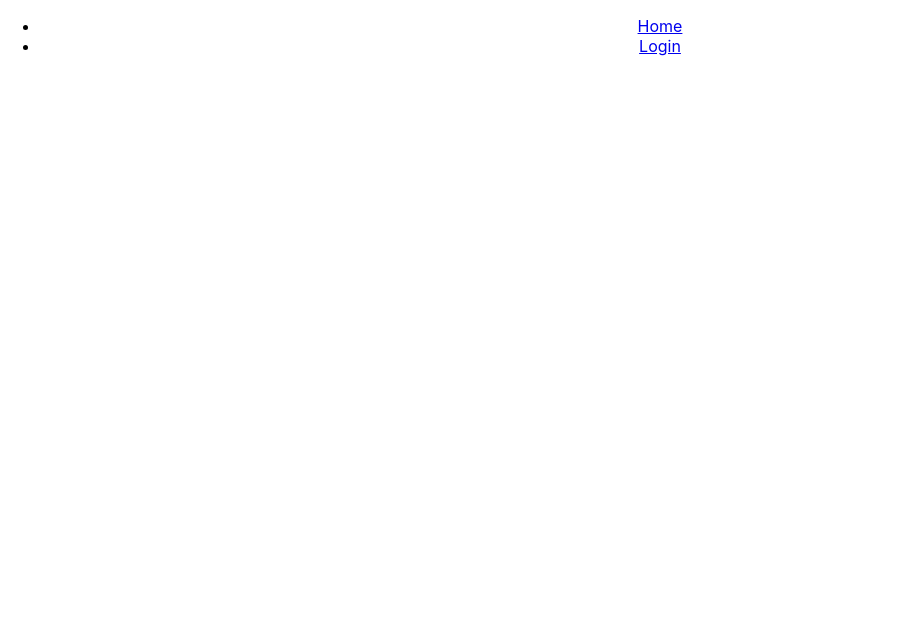
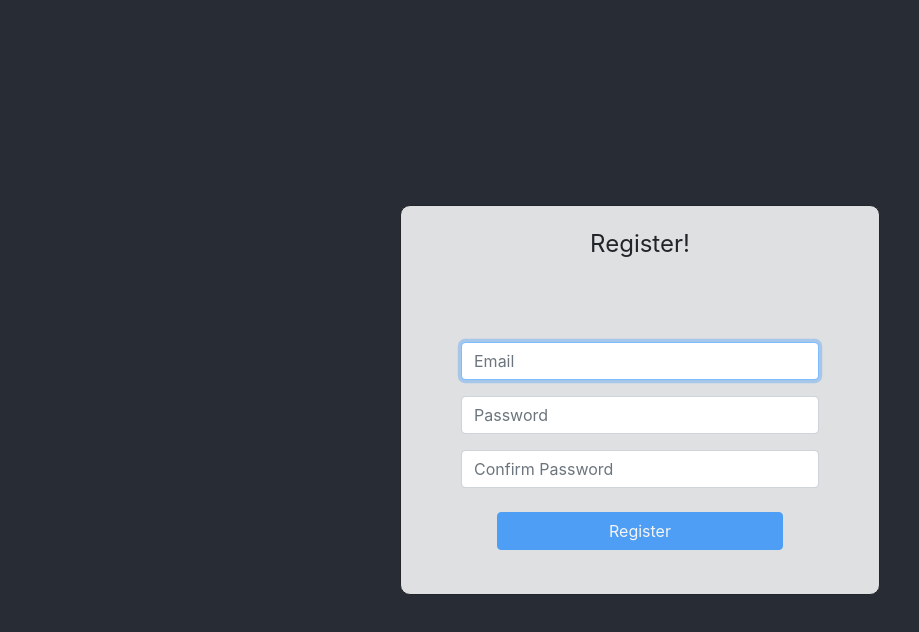
Before and after one commit to m-alexeev/cmpt383_project, a React (Create React App) app: page /register in a window 1280 px wide. Shown: the top 632 px of the page, without its empty margins (0-919 px from the left). Built offline with nearby package versions, Linux system fonts and the light colour scheme.

Commit message:
login/register pages

```diff
--- a/package.json
+++ b/package.json
@@ -9,13 +9,16 @@
     "@types/jest": "^24.9.1",
     "@types/node": "^12.12.58",
     "@types/react": "^16.9.49",
+    "@types/react-bootstrap": "^0.32.23",
     "@types/react-dom": "^16.9.8",
     "@types/react-router-dom": "^5.1.5",
+    "bootstrap": "^4.5.2",
     "react": "^16.13.1",
+    "react-bootstrap": "^1.3.0",
     "react-dom": "^16.13.1",
     "react-router-dom": "^5.2.0",
     "react-scripts": "3.4.3",
-    "typescript": "^3.7.5"
+    "typescript": "^3.9.7"
   },
   "scripts": {
     "start": "react-scripts start",
--- a/src/App.tsx
+++ b/src/App.tsx
@@ -1,7 +1,9 @@
 import React from 'react';
 import './App.css';
-import HomePage from './pages/home';
-import LoginPage from './pages/login'
+import HomePage from './components/home/home';
+import LoginPage from './components/login/login'
+import NotFound from './components/404page/404';
+import RegisterPage from './register/register';
 
 //Router
 import {
@@ -13,30 +15,18 @@ import {
   useParams
 } from 'react-router-dom';
 
-
 function App() {
   return (
-    <Router>
-      <div className="App">
-        <ul>
-          <li>
-            <Link to="/home">Home</Link>
-          </li>
-          <li>
-            <Link to="/login">Login</Link>
-          </li>
-        </ul>
-
-      </div>
-      <Switch>
-        <Route path="/home">
-          <HomePage />
-        </Route>
-        <Route path="/login">
-          <LoginPage/>
-        </Route >
-      </Switch>
-    </Router>
+    <div className="app-routes">
+      <Router>
+        <Switch>
+          <Route exact path="/login" component={LoginPage} />
+          <Route exact path="/register" component={RegisterPage} />
+          <Route exact path="/" component={HomePage} />
+          <Route component={NotFound}/>
+        </Switch>
+      </Router>
+    </div>
   );
 }
 
--- /dev/null
+++ b/src/components/404page/404.tsx
@@ -0,0 +1,13 @@
+import React from 'react';
+
+function NotFound () {
+    return(
+        <div className="notFound">
+            <h1>
+                Error 404, Page not Found!
+            </h1>
+        </div>
+    )
+}
+
+export default NotFound;
--- a/src/pages/home.tsx
+++ b/src/components/home/home.tsx
@@ -1,5 +1,5 @@
 import React from 'react';
-
+import './home.css';
 
 function HomePage() {
   return (
--- /dev/null
+++ b/src/components/login/login.css
@@ -0,0 +1,34 @@
+@media all and (min-width: 480px) {
+    .Login {
+      padding: 60px 0;
+    }
+
+    .Login form {
+      border: 1px solid;
+      padding: 5vh 5vw ;
+      background-color: #dfe0e2;
+      margin: 0 auto;
+      max-width: 480px;
+      border-radius: 10px;
+    }
+  }
+
+.Login{
+  justify-content: center;
+  background-color: #282c34;
+  min-height: 100vh;
+  display: flex;
+  flex-direction: column;
+}
+
+.Login p{
+    margin-bottom: 80px;
+    text-align: center;
+    font-size: 24px;
+}
+
+.Login button{
+  margin: 3vh auto;
+  width: 80%;
+  align-items:center;
+}
--- /dev/null
+++ b/src/components/login/login.tsx
@@ -0,0 +1,55 @@
+import './login.css';
+import React, { useState } from 'react';
+import { Button, FormGroup, FormControl, FormLabel } from "react-bootstrap";
+
+
+function LoginPage() {
+
+
+  const [email, setEmail] = useState("");
+  const [password, setPassword] = useState("");
+
+
+  function validateForm() {
+    return email.length > 0 && password.length > 0;
+  }
+
+  function handleSubmit(event) {
+    event.preventDefault();
+  }
+
+  return (
+    <div className="Login">
+      <header className="login-page">
+
+        <form onSubmit={handleSubmit}>
+          <p>
+            Please Login!
+          </p>
+          <FormGroup controlId="email" >
+            <FormControl
+              placeholder="Enter Email"
+              autoFocus
+              type='email'
+              value={email}
+              onChange={e => setEmail(e.target.value)}
+            />
+          </FormGroup>
+          <FormGroup controlId='password'>
+            <FormControl
+              placeholder="Enter Password"
+              value={password}
+              type='password'
+              onChange={e => setPassword(e.target.value)}
+            />
+          </FormGroup>
+          <Button block disabled={!validateForm()} type='submits'>
+            Login
+          </Button>
+        </form>
+      </header>
+    </div>
+  )
+}
+
+export default LoginPage;
--- a/src/index.tsx
+++ b/src/index.tsx
@@ -2,6 +2,7 @@ import React from 'react';
 import ReactDOM from 'react-dom';
 import './index.css';
 import App from './App';
+import '../node_modules/bootstrap/dist/css/bootstrap.min.css';
 
 ReactDOM.render(
   <React.StrictMode>
--- a/src/pages/login.tsx
+++ /dev/null
@@ -1,16 +0,0 @@
-import React from 'react';
-
-
-function LoginPage() {
-  return (
-    <div className="Login">
-      <header className="App-header">
-        <p>
-          Welcome to the Login Page!
-        </p>
-      </header>
-    </div>
-  )
-}
-
-export default LoginPage;
--- /dev/null
+++ b/src/register/register.css
@@ -0,0 +1,34 @@
+@media all and (min-width: 320px) {
+    .Register {
+      padding: 60px 0;
+    }
+
+    .Register form {
+      border: 1px solid;
+      padding: 20px 60px  ;
+      background-color: #dfe0e2;
+      margin: 0 auto;
+      max-width: 480px;
+      border-radius: 10px;
+    }
+  }
+
+.Register{
+  justify-content: center;
+  background-color: #282c34;
+  min-height: 100vh;
+  display: flex;
+  flex-direction: column;
+}
+
+.Register p{
+    margin-bottom: 80px;
+    text-align: center;
+    font-size: 24px;
+}
+
+.Register button{
+  margin: 3vh auto;
+  width: 80%;
+  align-items:center;
+}
--- /dev/null
+++ b/src/register/register.tsx
@@ -0,0 +1,66 @@
+import './register.css'
+import React, { useState } from 'react';
+import { Button, FormGroup, FormControl, FormLabel } from "react-bootstrap";
+
+
+function RegisterPage() {
+
+  const [email, setEmail] = useState("");
+  const [password, setPassword] = useState("");
+  const [password_match, checkPassword] = useState("");
+
+
+  function validateForm() {
+    return email.length > 0 && password.length > 0 && password == password_match;
+  }
+
+  function handleSubmit(event) {
+    event.preventDefault();
+  }
+
+
+  return (
+    <div className="Register">
+      <header className="register-page">
+
+        <form onSubmit={handleSubmit}>
+          <p>
+            Register!
+        </p>
+          <FormGroup controlId="email" >
+            <FormControl
+              placeholder="Email"
+              autoFocus
+              type='email'
+              value={email}
+              onChange={e => setEmail(e.target.value)}
+            />
+          </FormGroup>
+          <FormGroup controlId='password'>
+            <FormControl
+              placeholder="Password"
+              value={password}
+              type='password'
+              onChange={e => setPassword(e.target.value)}
+            >
+            </FormControl>
+          </FormGroup>
+          <FormGroup controlId='password-match'>
+            <FormControl
+              placeholder="Confirm Password"
+              value={password_match}
+              type='password'
+              onChange={e => checkPassword(e.target.value)}
+            >
+            </FormControl>
+          </FormGroup>
+          <Button block disabled={!validateForm()} type='submits'>
+            Register
+          </Button>
+        </form>
+      </header>
+    </div>
+  )
+}
+
+export default RegisterPage;
--- a/tsconfig.json
+++ b/tsconfig.json
@@ -17,7 +17,8 @@
     "resolveJsonModule": true,
     "isolatedModules": true,
     "noEmit": true,
-    "jsx": "react"
+    "jsx": "react",
+    "noImplicitAny": false,
   },
   "include": [
     "src"
```
Also changed, not shown: src/components/home/home.css (added), 1 other file (tests, documents, lock files or other folders).
